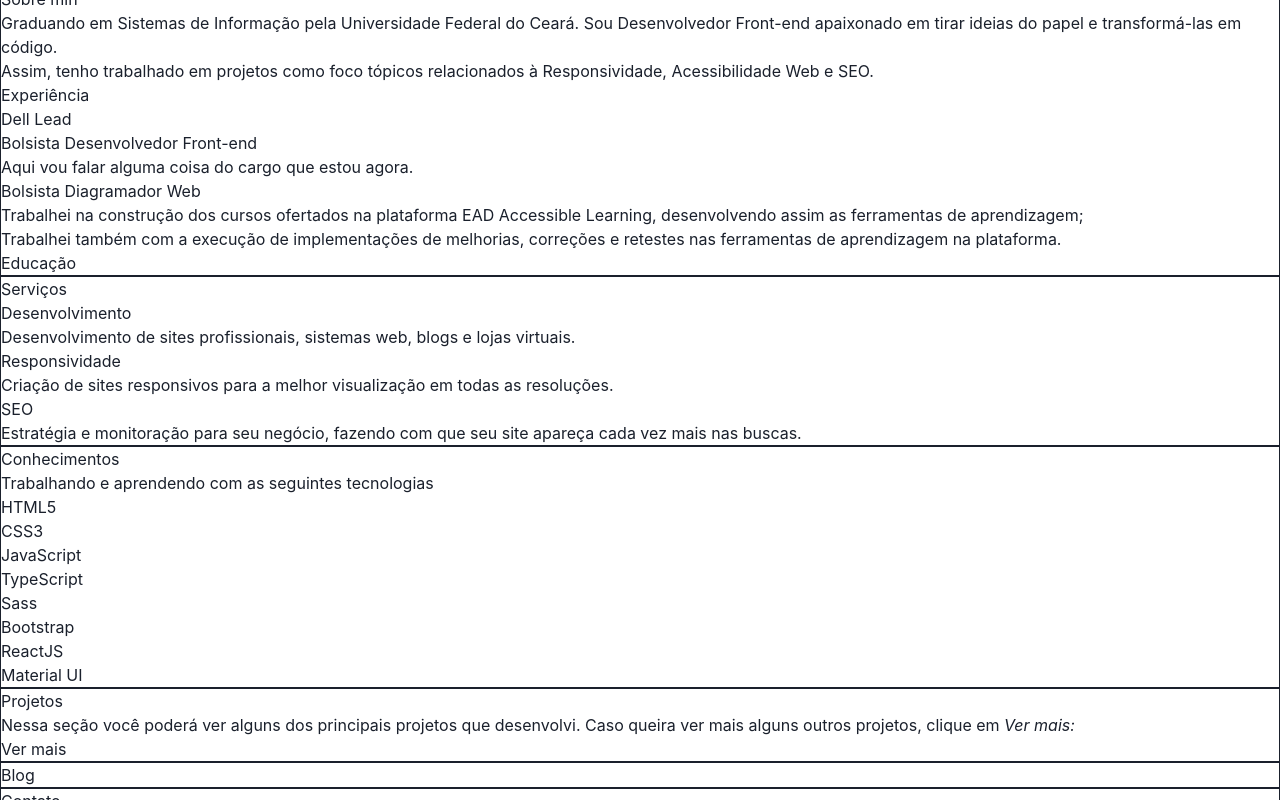
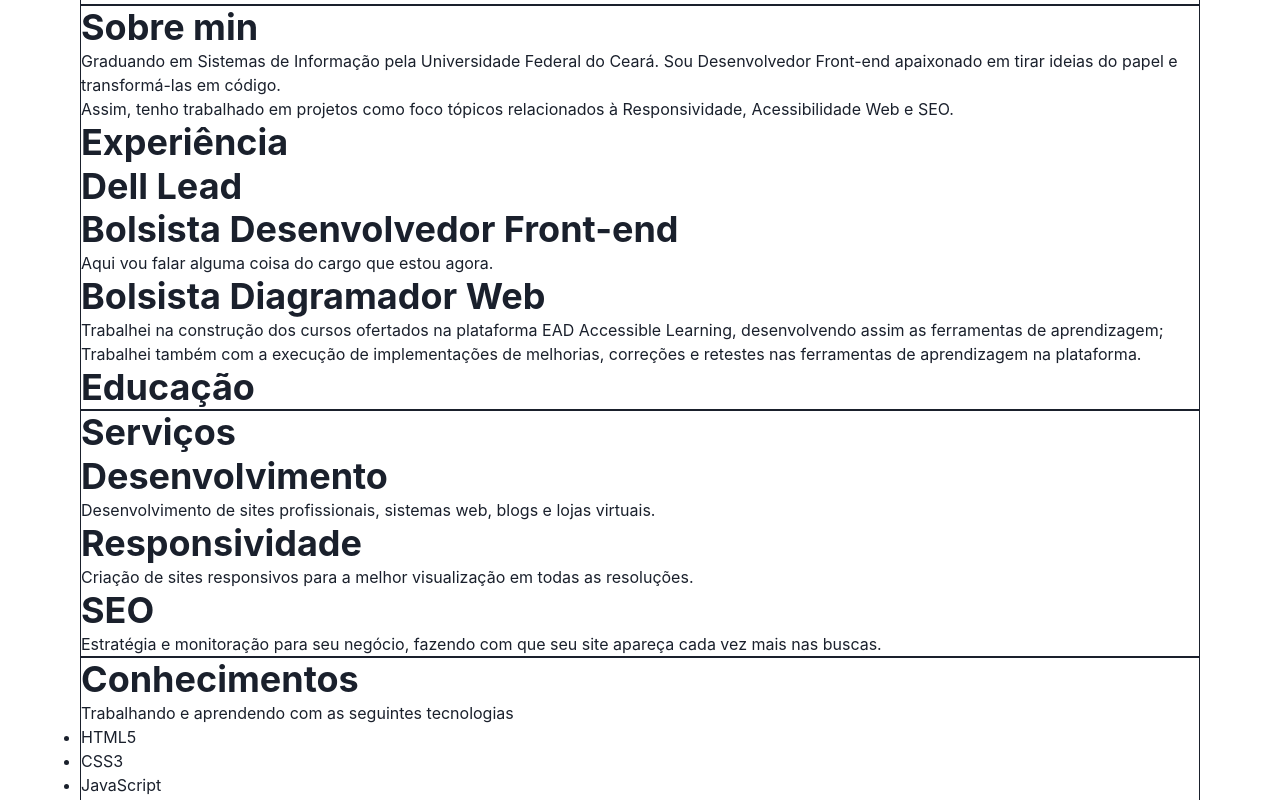
Before and after one commit to daviteixeira-dev/portfolio, a React (Vite) app in the folder portfolio-v2-chakra-ui/: page / in a window 1280 px wide. Shown: the part 280-1080 px from the top of the page. Built offline with nearby package versions, Linux system fonts and the light colour scheme.

Commit message:
Passando os elementos textuais para os componentes do chakra-ui

```diff
--- a/portfolio-v2-chakra-ui/src/App.css
+++ b/portfolio-v2-chakra-ui/src/App.css
@@ -0,0 +1,5 @@
+*{
+    margin: 0;
+    padding: 0;
+    box-sizing: border-box;
+}
--- a/portfolio-v2-chakra-ui/src/App.jsx
+++ b/portfolio-v2-chakra-ui/src/App.jsx
@@ -1,5 +1,7 @@
 
 import './App.css';
+import { Container } from '@chakra-ui/react'
+
 import Sobre from './components/Sobre/Sobre';
 import Servicos from './components/Servicos/Servicos';
 import Conhecimentos from './components/Conhecimentos/Conhecimentos';
@@ -12,8 +14,8 @@ import Header from './components/Header/Header';
 function App() {
 
   return (
-    <div className="App">
-      <Header />
+    <Container maxW='90%' className="App">
+        <Header />
         <Sobre />
         <Servicos />
         <Conhecimentos />
@@ -21,7 +23,7 @@ function App() {
         <Blog />
         <Contato />
         <Footer />
-    </div>
+    </Container>
   )
 }
 
--- a/portfolio-v2-chakra-ui/src/components/Blog/Blog.jsx
+++ b/portfolio-v2-chakra-ui/src/components/Blog/Blog.jsx
@@ -1,12 +1,12 @@
 import React from "react";
-import { Box } from "@chakra-ui/react"
+import { Box, Heading } from "@chakra-ui/react"
 
 function Blog(){
     return(
         <Box as="section" id="blog" border="1px solid">
-            <h2>
+            <Heading as="h2">
                 Blog
-            </h2>
+            </Heading>
         </Box>
     )
 }
--- a/portfolio-v2-chakra-ui/src/components/Conhecimentos/Conhecimentos.jsx
+++ b/portfolio-v2-chakra-ui/src/components/Conhecimentos/Conhecimentos.jsx
@@ -1,15 +1,15 @@
 import React from "react";
-import { Box } from "@chakra-ui/react"
+import { Box, Heading, Text  } from "@chakra-ui/react"
 
 function Conhecimentos(){
     return(
         <Box as="section" id="conhecimentos" border="1px solid">
-            <h2>
+            <Heading as="h2">
                 Conhecimentos
-            </h2>
-            <p>
+            </Heading>
+            <Text>
                 Trabalhando e aprendendo com as seguintes tecnologias
-            </p>
+            </Text>
             <ul>
                 <li>HTML5</li>
                 <li>CSS3</li>
--- a/portfolio-v2-chakra-ui/src/components/Contato/Contato.jsx
+++ b/portfolio-v2-chakra-ui/src/components/Contato/Contato.jsx
@@ -1,12 +1,12 @@
 import React from "react";
-import { Box } from "@chakra-ui/react"
+import { Box, Heading } from "@chakra-ui/react"
 
 function Contato(){
     return(
         <Box as="section" id="contato" border="1px solid">
-            <h2>
+            <Heading as="h2">
                 Contato
-            </h2>
+            </Heading>
         </Box>
     )
 }
--- a/portfolio-v2-chakra-ui/src/components/Footer/Footer.jsx
+++ b/portfolio-v2-chakra-ui/src/components/Footer/Footer.jsx
@@ -1,5 +1,5 @@
 import React from "react";
-import { Box } from "@chakra-ui/react"
+import { Box, Text } from "@chakra-ui/react"
 
 function Footer(){
     return(
@@ -31,16 +31,16 @@ function Footer(){
                     </a>
                 </li>
             </ul>
-            <p>Desenvolvido por:
-                <em>
+            <Text>Desenvolvido por:
+                <Text as="em">
                     <a
                         href="https://github.com/daviteixeira-btm"
                         target="_blank"
                     >
                         Davi Teixeira
                     </a>
-                </em>
-            </p>
+                </Text>
+            </Text>
         </Box>
     )
 }
--- a/portfolio-v2-chakra-ui/src/components/Header/Header.jsx
+++ b/portfolio-v2-chakra-ui/src/components/Header/Header.jsx
@@ -1,5 +1,5 @@
 import React from "react";
-import { Box } from "@chakra-ui/react"
+import { Box, Heading, Text } from "@chakra-ui/react"
 
 function Header(){
     return(
@@ -43,12 +43,12 @@ function Header(){
                     </li>
                 </ul>
             </nav>
-            <h1>
+            <Heading as="h1">
                 Olá, seja bem-vindo(a), meu nome é Davi Teixeira.
-            </h1>
-            <p>
+            </Heading>
+            <Text>
                 Sou Desenvolvedor Front-end.
-            </p>
+            </Text>
             <ul>
                 <li>
                     <a
--- a/portfolio-v2-chakra-ui/src/components/Projetos/Projetos.jsx
+++ b/portfolio-v2-chakra-ui/src/components/Projetos/Projetos.jsx
@@ -1,15 +1,15 @@
 import React from "react";
-import { Box } from "@chakra-ui/react"
+import { Box, Heading, Text } from "@chakra-ui/react"
 
 function Projetos(){
     return(
         <Box as="section" id="projetos" border="1px solid">
-            <h2>
+            <Heading as="h2">
                 Projetos
-            </h2>
-            <p>
+            </Heading>
+            <Text>
                 Nessa seção você poderá ver alguns dos principais projetos que desenvolvi. Caso queira ver mais alguns outros projetos, clique em <em>Ver mais:</em>
-            </p>
+            </Text>
             <a href="/projetos">Ver mais</a>
         </Box>
     )
--- a/portfolio-v2-chakra-ui/src/components/Servicos/Servicos.jsx
+++ b/portfolio-v2-chakra-ui/src/components/Servicos/Servicos.jsx
@@ -1,30 +1,30 @@
 import React from "react";
-import { Box } from "@chakra-ui/react"
+import { Box, Heading, Text } from "@chakra-ui/react"
 
 function Servicos(){
     return(
         <Box as="section" id="services" border="1px solid">
-            <h2>
+            <Heading as="h2">
                 Serviços
-            </h2>
-            <h3>
+            </Heading>
+            <Heading as="h3">
                 Desenvolvimento
-            </h3>
-            <p>
+            </Heading>
+            <Text>
                 Desenvolvimento de sites profissionais, sistemas web, blogs e lojas virtuais.
-            </p>
-            <h3>
+            </Text>
+            <Heading as="h3">
                 Responsividade
-            </h3>
-            <p>
+            </Heading>
+            <Text>
                 Criação de sites responsivos para a melhor visualização em todas as resoluções.
-            </p>
-            <h3>
+            </Text>
+            <Heading as="h3">
                 SEO
-            </h3>
-            <p>
+            </Heading>
+            <Text>
                 Estratégia e monitoração para seu negócio, fazendo com que seu site apareça cada vez mais nas buscas.
-            </p>
+            </Text>
         </Box>
     )
 }
--- a/portfolio-v2-chakra-ui/src/components/Sobre/Sobre.jsx
+++ b/portfolio-v2-chakra-ui/src/components/Sobre/Sobre.jsx
@@ -1,42 +1,42 @@
 import React from "react";
-import { Box } from "@chakra-ui/react"
+import { Box, Heading, Text } from "@chakra-ui/react"
 
 function Sobre(){
     return(
         <Box as="section" id="sobre" border="1px solid">
-            <h2>
+            <Heading as="h2">
                 Sobre min
-            </h2>
-            <p>
+            </Heading>
+            <Text>
                 Graduando em Sistemas de Informação pela Universidade Federal do Ceará. Sou Desenvolvedor Front-end apaixonado em tirar ideias do papel e transformá-las em código.
-            </p>
-            <p>
+            </Text>
+            <Text>
                 Assim, tenho trabalhado em projetos como foco tópicos relacionados à Responsividade, Acessibilidade Web e SEO.
-            </p>
-            <h3>
+            </Text>
+            <Heading as="h3">
                 Experiência
-            </h3>
-            <h4>
+            </Heading>
+            <Heading as="h4">
                 Dell Lead
-            </h4>
-            <h5>
+            </Heading>
+            <Heading as="h5">
                 Bolsista Desenvolvedor Front-end
-            </h5>
-            <p>
+            </Heading>
+            <Text>
                 Aqui vou falar alguma coisa do cargo que estou agora.
-            </p>
-            <h5>
+            </Text>
+            <Heading as="h5">
                 Bolsista Diagramador Web
-            </h5>
-            <p>
+            </Heading>
+            <Text>
                 Trabalhei na construção dos cursos ofertados na plataforma EAD Accessible Learning, desenvolvendo assim as ferramentas de aprendizagem;
-            </p>
-            <p>
+            </Text>
+            <Text>
                 Trabalhei também com a execução de implementações de melhorias, correções e retestes nas ferramentas de aprendizagem na plataforma.
-            </p>
-            <h3>
+            </Text>
+            <Heading as="h3">
                 Educação
-            </h3>
+            </Heading>
         </Box>
     )
 }
```
